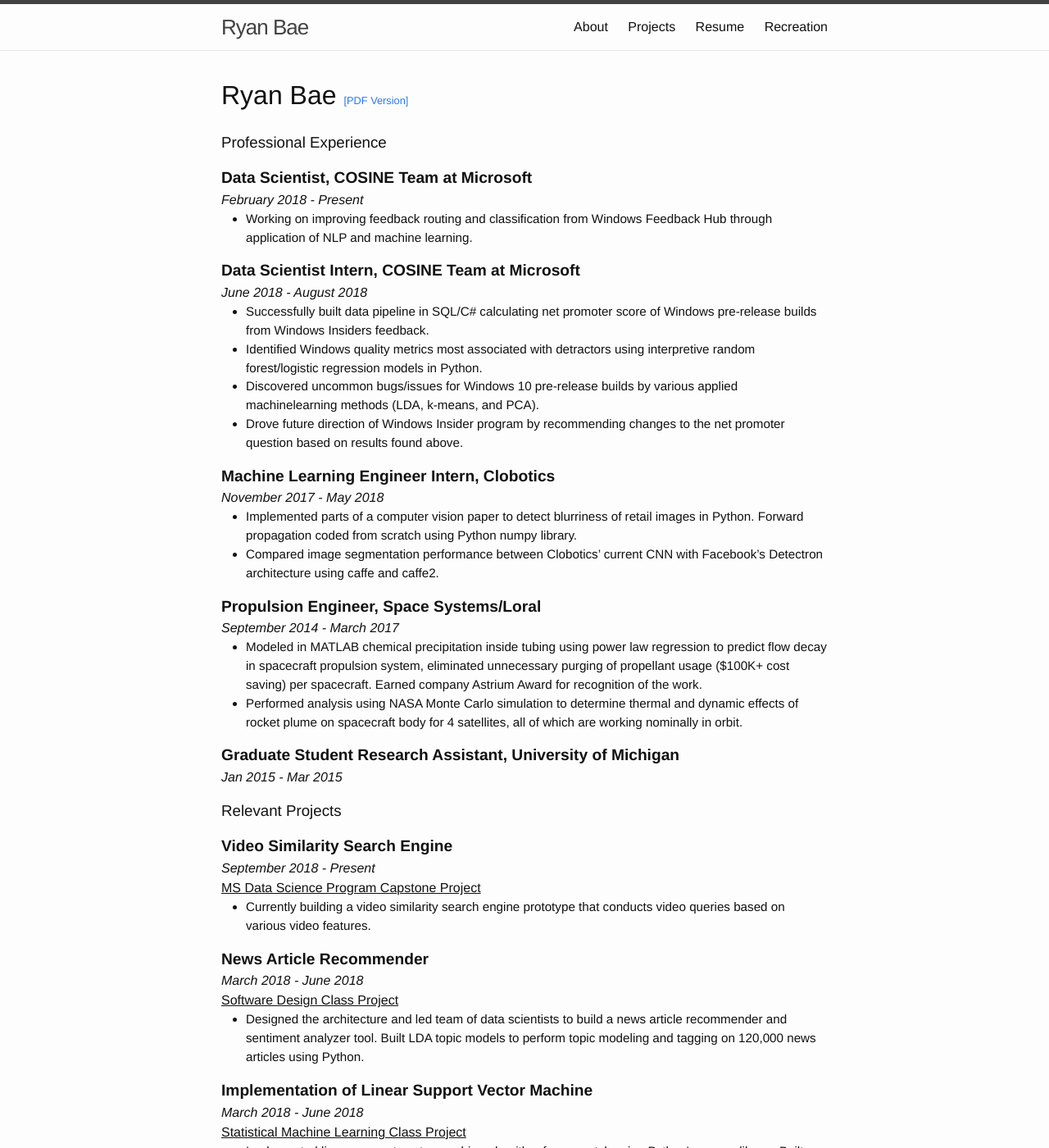
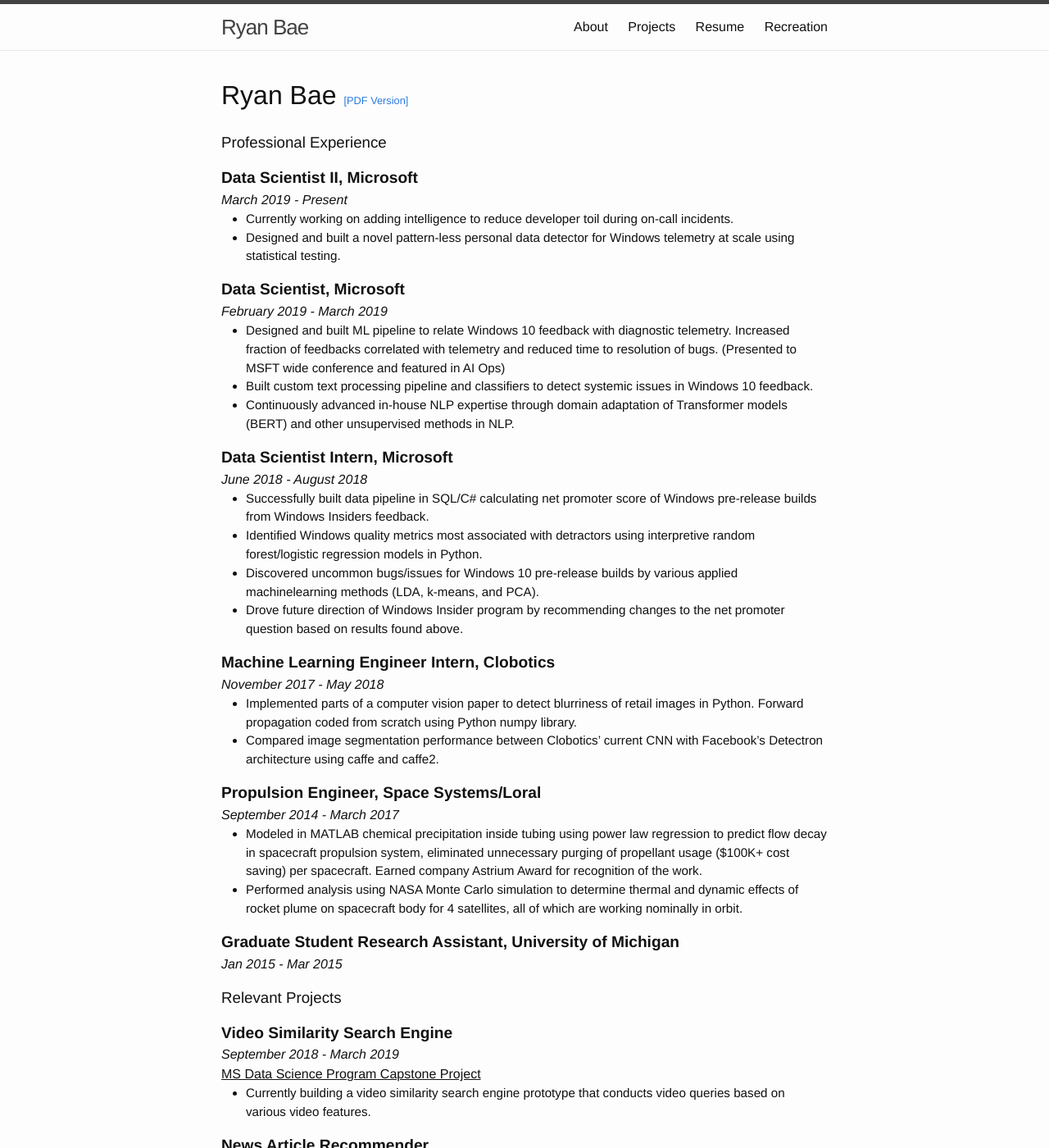
Before and after one commit to ryanbae89/ryanbae89.github.io, a Jekyll site: the page built from 03-resume.html, in a window 1280 px wide and 1400 px high. Shown: the whole window at 82% size. Built offline with Jekyll 4.4.1, drawn with Linux system fonts in a browser that asks for light colours.

```diff
--- a/03-resume.html
+++ b/03-resume.html
@@ -6,21 +6,35 @@ permalink: /resume/
 
 <div class="row">
 	<div class="col-sm-9">
-	<h1 style="margin-bottom: 20px;">Ryan Bae <a href="/files/RyanBaeResume_10172018.pdf" style="font-size: 0.4em;">[PDF Version]</a></h1>
+	<h1 style="margin-bottom: 20px;">Ryan Bae <a href="/files/RyanBaeResume_06222021.pdf" style="font-size: 0.4em;">[PDF Version]</a></h1>
 
 	<h3 class="text-muted ressection">Professional Experience</h3>
 
 	<div class="row"><div class="col-sm-12">
-		<b style="font-size: 1.2em;">Data Scientist, COSINE Team at Microsoft</b><br/>
-		<i>February 2018 - Present</i>
+		<b style="font-size: 1.2em;">Data Scientist II, Microsoft</b><br/>
+		<i>March 2019 - Present</i>
 		<ul style="font-size: 0.95em;">
-			<li>Working on improving feedback routing and classification from Windows Feedback Hub through application
-					of NLP and machine learning. </li>
+			<li>Currently working on adding intelligence to reduce developer toil during on-call incidents. </li>
+			<li>Designed and built a novel pattern-less personal data detector for Windows telemetry at scale
+			    using statistical testing. </li>
 		</ul>
 	</div></div>
 
 	<div class="row"><div class="col-sm-12">
-		<b style="font-size: 1.2em;">Data Scientist Intern, COSINE Team at Microsoft</b><br/>
+		<b style="font-size: 1.2em;">Data Scientist, Microsoft</b><br/>
+		<i>February 2019 - March 2019</i>
+		<ul style="font-size: 0.95em;">
+			<li>Designed and built ML pipeline to relate Windows 10 feedback with diagnostic telemetry.
+				  Increased fraction of feedbacks correlated with telemetry and reduced time to resolution of bugs.
+				  (Presented to MSFT wide conference and featured in AI Ops)</li>
+			<li>Built custom text processing pipeline and classifiers to detect systemic issues in Windows 10 feedback. </li>
+			<li>Continuously advanced in-house NLP expertise through domain adaptation of Transformer models (BERT)
+				  and other unsupervised methods in NLP.</li>
+		</ul>
+	</div></div>
+
+	<div class="row"><div class="col-sm-12">
+		<b style="font-size: 1.2em;">Data Scientist Intern, Microsoft</b><br/>
 		<i>June 2018 - August 2018</i>
 		<ul style="font-size: 0.95em;">
       <li>Successfully built	data pipeline	in SQL/C#	calculating	net	promoter score of	Windows	pre-release
@@ -68,7 +82,7 @@ permalink: /resume/
 
 	<div class="row"><div class="col-sm-12">
 		<b style="font-size: 1.2em;">Video Similarity Search Engine</b><br/>
-		<i>September 2018 - Present</i><br/>
+		<i>September 2018 - March 2019</i><br/>
 		<u>MS Data Science Program Capstone Project</u>
 		<ul style="font-size: 0.95em;">
 			<li>Currently building a video similarity search engine prototype that conducts video queries based on
--- a/_includes/footer.html
+++ b/_includes/footer.html
@@ -9,7 +9,6 @@
         <ul class="contact-list">
           <li>{{ site.title }}</li>
           <li><a href="mailto:{{ site.email }}">{{ site.email }}</a></li>
-          <li><a href="mailto:{{ site.email2 }}">{{ site.email2 }}</a></li>
         </ul>
       </div>
 
```
Also changed, not shown: 01-about.md (+12 -5 lines), 04-recreation.md (+5 -0 lines), _posts/2021-07-18-2.5-year-update.markdown (added, +18 -0 lines), README.md, _posts/2019-03-21-To-the-cloud-and-beyond.markdown (renamed from _posts/2018-09-16-welcome-to-jekyll0.markdown), 2 other files.
